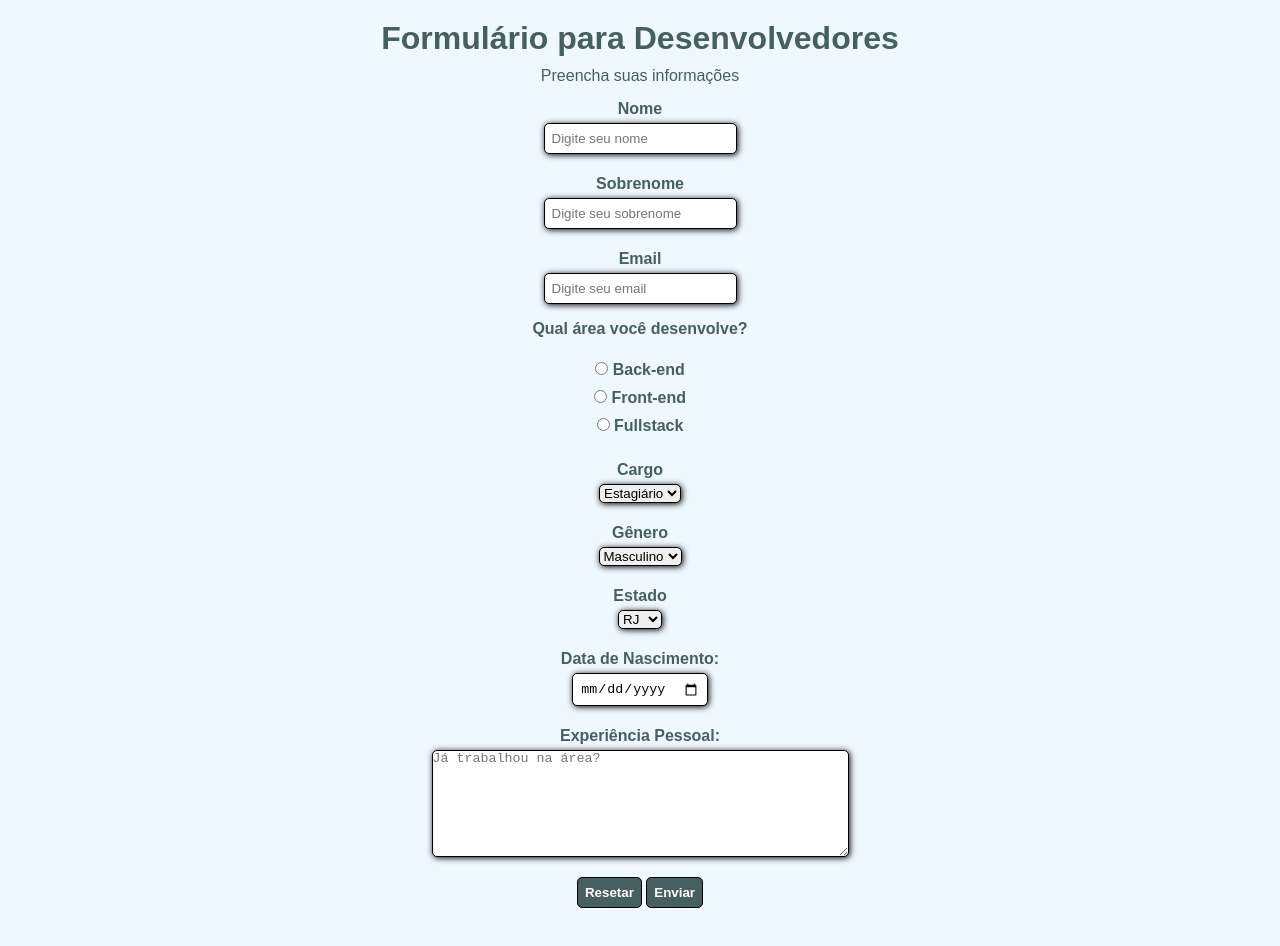
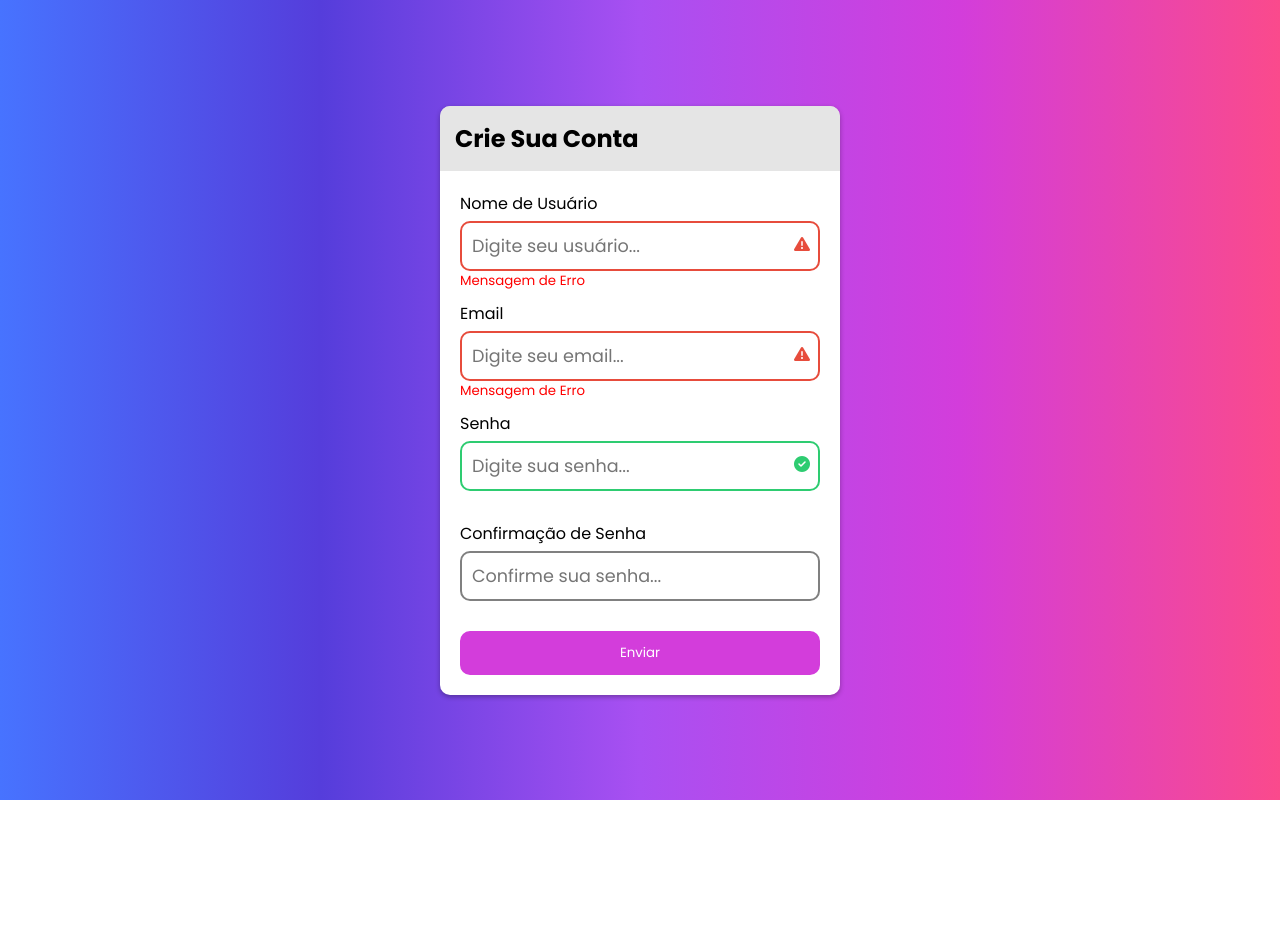
Before and after one commit to guimagarotti/LoginPage, a plain HTML site: page index.html in a window 1280 px wide. After the commit the page ends 800 px from the top, so only its background shows below. Drawn offline with Linux system fonts and the light colour scheme.

Commit message:
form-practice

```diff
--- /dev/null
+++ b/css/style.css
@@ -0,0 +1,107 @@
+@charset "UTF-8";
+
+@import url('https://fonts.googleapis.com/css2?family=Poppins:wght@400;500;600;700&display=swap');
+
+* {
+    margin: 0;
+    padding: 0;
+    box-sizing: border-box;
+    font-family: 'Poppins', sans-serif;
+}
+
+body {
+    background-image: linear-gradient(to right, #4773FF, #553DDB, #A950F2, #D33DDB, #FA4A8C);
+    display: flex;
+    justify-content: center;
+    align-items: center;
+    height: 100vh;
+    width: 100%;
+}
+
+.container {
+    background-color: #fff;
+    border-radius: 10px;
+    box-shadow: 0 2px 5px rgba(0, 0, 0, 0.3);
+    width: 400px;
+    max-width: 100%;
+}
+
+.header {
+    background-color: rgba(211, 211, 211, 0.582);
+    padding: 15px;
+    border-top-right-radius: 10px;
+    border-top-left-radius: 10px;
+}
+
+.form {
+    padding: 20px;
+}
+
+.form-control {
+    margin-bottom: 10px;
+    padding-bottom: 20px;
+    position: relative;
+}
+
+label {
+    display: inline-block;
+    margin-bottom: 5px;
+}
+
+input {
+    padding: 10px;
+    width: 100%;
+    display: block;
+    border: 2px solid gray;
+    border-radius: 10px;
+    font-size: 1.1rem;
+}
+
+small {
+    position: absolute;
+    bottom: 0;
+    left: 0;
+    visibility: hidden;
+}
+
+.form-control i {
+    position: absolute;
+    top: 45px;
+    right: 10px;
+    visibility: hidden;
+}
+
+button {
+    background-color: #D33DDB;
+    color: white;
+    border: 2px solid #D33DDB;
+    width: 100%;
+    padding: 10px;
+    border-radius: 10px;
+}
+
+/* Mensagens de Erro e Sucesso */
+
+.form-control.success input {
+    border-color: #2ecc71;
+}
+
+.form-control.error input {
+    border-color: #e74c3c;
+
+}
+
+.form-control.success i.fa-circle-check {
+    color: #2ecc71;
+    visibility: visible;
+}
+
+.form-control.error i.fa-triangle-exclamation {
+    color: #e74c3c;
+    visibility: visible;
+}
+
+.form-control.error small {
+    color: red;
+    visibility: visible;
+}
--- a/estilo/style.css
+++ /dev/null
@@ -1,70 +0,0 @@
-@charset "UTF-8";
-
-* {
-    margin: 0;
-    padding: 0;
-    border: 0;
-    box-sizing: border-box;
-}
-
-body {
-    background-color: #F0F8FF;
-    font-family: Arial, Helvetica, sans-serif;
-    font-size: 1em;
-    color: #465F61;
-    min-height: 100vh;
-}
-
-form {
-    text-align: center;
-}
-
-#titulo {
-    padding: 20px 15px 10px 15px;
-    font-size: 2em;
-    color: #465F61;
-}
-
-#subtitulo {
-    padding-bottom: 10px;
-    color: #465F61;
-}
-
-.conteudo {
-    margin-bottom: 1em;
-    display: block;
-}
-
-input, select, textarea {
-    border-radius: 5px;
-    border: 1px solid black;
-}
-
-.conteudo label {
-    display: block;
-    font-weight: bold;
-}
-
-.conteudo input {
-    padding: 7px;
-}
-
-input.text, input#email, select#cargo, select#sexo, select#estado, input#nasc,textarea#msg {
-    box-shadow: 1px 1px 6px black;
-    outline: 0;
-}
-
-input#checkbox {
-    padding: 10px;
-}
-
-input.button {
-    background-color: #465F61;
-    color: white;
-    font-weight: bold;
-    margin-bottom: 30px;
-}
-
-label#text, label#email, label#nasc, label#msg, label#cargo, label#sexo, label#estado, label#devweb {
-    padding: 5px;
-}
--- a/index.html
+++ b/index.html
@@ -4,88 +4,53 @@
     <meta charset="UTF-8">
     <meta http-equiv="X-UA-Compatible" content="IE=edge">
     <meta name="viewport" content="width=device-width, initial-scale=1.0">
-    <title>Formulário</title>
-    <link rel="stylesheet" href="estilo/style.css">
+    <link rel="stylesheet" href="css/style.css">
+    <title>Login Form</title>
 </head>
 <body>
-    <form action="recebe-dados.php" method="post">
-        <div>
-            <h1 id="titulo">Formulário para Desenvolvedores</h1>
-            <p id="subtitulo">Preencha suas informações</p>
+    <div class="container">
+        <div class="header">
+            <h2>Crie Sua Conta</h2>
         </div>
 
-        <div class="conteudo">
-            <label id="text">Nome</label>
-            <input type="text" class="text" placeholder="Digite seu nome" required>
-        </div>
+        <form id="form" class="form">
+            <div class="form-control error">
+                <label for="userText">Nome de Usuário</label>
+                <input type="text" id="userText" placeholder="Digite seu usuário...">
+                <i class="fa-solid fa-triangle-exclamation"></i>
+                <i class="fa-solid fa-circle-check"></i>
+                <small>Mensagem de Erro</small>
+            </div>
 
-        <div class="conteudo">
-            <label id="text">Sobrenome</label>
-            <input type="text" class="text" placeholder="Digite seu sobrenome" required>
-        </div>
+            <div class="form-control error">
+                <label for="emailText">Email</label>
+                <input type="email" id="emailText" placeholder="Digite seu email...">
+                <i class="fa-solid fa-triangle-exclamation"></i>
+                <i class="fa-solid fa-circle-check"></i>
+                <small>Mensagem de Erro</small>
+            </div>
 
-        <div class="conteudo">
-            <label id="email">Email</label>
-            <input type="email" id="email" placeholder="Digite seu email" required>
-        </div>
+            <div class="form-control success">
+                <label for="passwordText">Senha</label>
+                <input type="password" id="passwordText" placeholder="Digite sua senha...">
+                <i class="fa-solid fa-triangle-exclamation"></i>
+                <i class="fa-solid fa-circle-check"></i>
+                <small>Mensagem de Erro</small>
+            </div>
 
-        <div class="conteudo">
-            <label>Qual área você desenvolve?</label>
-            <br>
-            <label id="devweb">
-                <input type="radio" name="devweb" value="backend"> Back-end
-            </label>
-            <label id="devweb">
-                <input type="radio" name="devweb" value="frontend"> Front-end
-            </label>
-            <label id="devweb">
-                <input type="radio" name="devweb" value="fullstack"> Fullstack
-            </label>
-        </div>
+            <div class="form-control">
+                <label for="confirmText">Confirmação de Senha</label>
+                <input type="password" id="confirmText" placeholder="Confirme sua senha...">
+                <i class="fa-solid fa-triangle-exclamation"></i>
+                <i class="fa-solid fa-circle-check"></i>
+                <small>Mensagem de Erro</small>
+            </div>
 
-        <div class="conteudo">
-            <label id="cargo">Cargo</label>
-            <select name="cargo" id="cargo">
-                <option value="estagiario">Estagiário</option>
-                <option value="junior">Junior</option>
-                <option value="pleno">Pleno</option>
-                <option value="senior">Sênior</option>
-            </select>
-        </div>
+            <button type="submit">Enviar</button>
+        </form>
+    </div>
 
-        <div class="conteudo">
-            <label id="sexo">Gênero</label>
-            <select name="sexo" id="sexo">
-                <option value="masculino">Masculino</option>
-                <option value="feminino">Feminino</option>
-            </select>
-        </div>
-
-        <div class="conteudo">
-            <label id="estado">Estado</label>
-            <select name="estado" id="estado">
-                <option value="RJ">RJ</option>
-                <option value="SP">SP</option>
-                <option value="MG">MG</option>
-                <option value="SC">SC</option>
-                <option value="PR">PR</option>
-            </select>
-        </div>
-
-        <div class="conteudo">
-            <label id="nasc">Data de Nascimento:</label>
-            <input type="date" id="nasc">
-        </div>
-
-        <div class="conteudo">
-            <label id="msg">Experiência Pessoal:</label>
-            <textarea name="mensagem" id="msg" cols="50" rows="7" placeholder="Já trabalhou na área?"></textarea>
-        </div>
-
-        <div class="conteudo">
-            <input type="reset" value="Resetar" class="button">
-            <input type="submit" value="Enviar" class="button">
-        </div>
-    </form>
+    <script src="js/script.js"></script>
+    <script src="https://kit.fontawesome.com/a512dcbd27.js" crossorigin="anonymous"></script>
 </body>
 </html>
```
Also changed, not shown: js/script.js (added), 1 other file.
